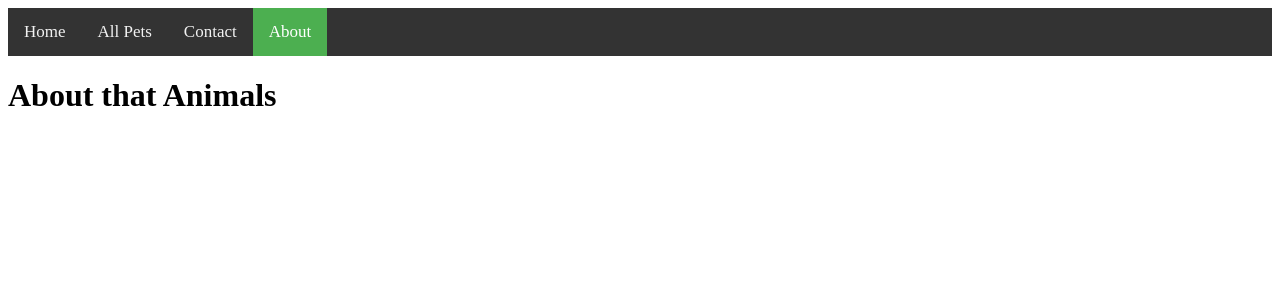
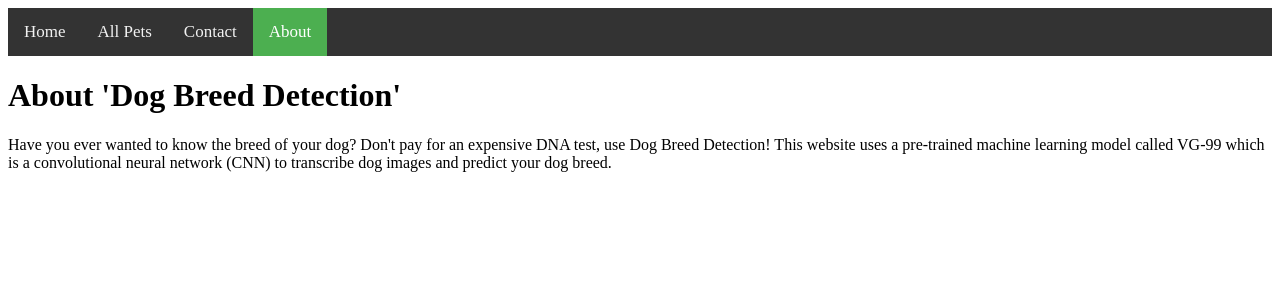
Before and after one commit to katelynburke/dog_breed_detection, a Flask app: page /about in a window 1280 px wide. Shown: the top 300 px of the page. Run offline with Flask 2, Linux system fonts and the light colour scheme; some libraries are stand-ins or nearby versions.

Commit message:
about page

```diff
--- a/templates/about.html
+++ b/templates/about.html
@@ -22,7 +22,7 @@
 
 
 
-    <h1>About that Animals</h1>
+ <h1>About 'Dog Breed Detection'</h1>
 
     <!-- Script for D3.js  -->
     <script src="https://cdnjs.cloudflare.com/ajax/libs/d3/5.5.0/d3.min.js"></script>
@@ -30,6 +30,7 @@
     <!-- Script for app.js -->
     <script type="application/javascript" src="../static/js/app.js"></script>
 
-
+    <p> Have you ever wanted to know the breed of your dog? Don't pay for an expensive DNA test, use Dog Breed Detection!
+        This website uses a pre-trained machine learning model called VG-99 which is a convolutional neural network (CNN) to transcribe dog images and predict your dog breed. </p>
     </body>
 </html>
```
